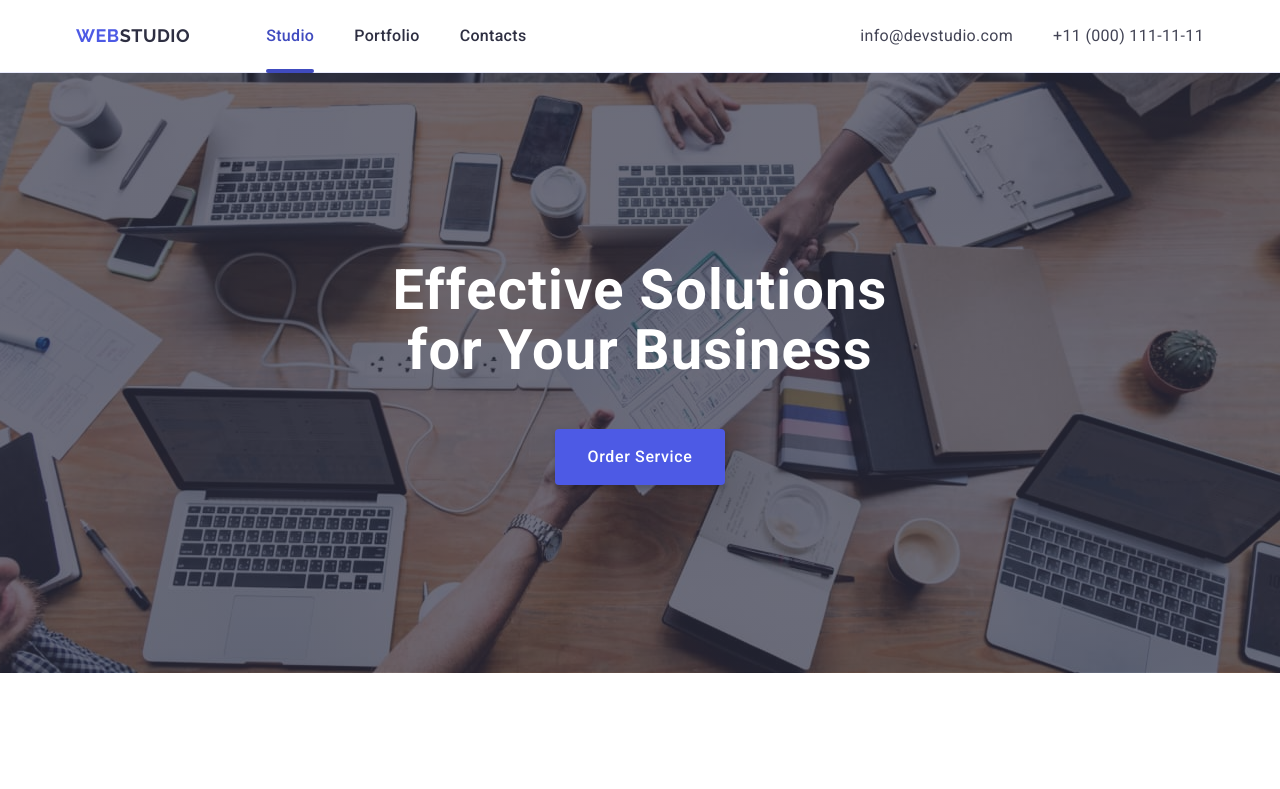
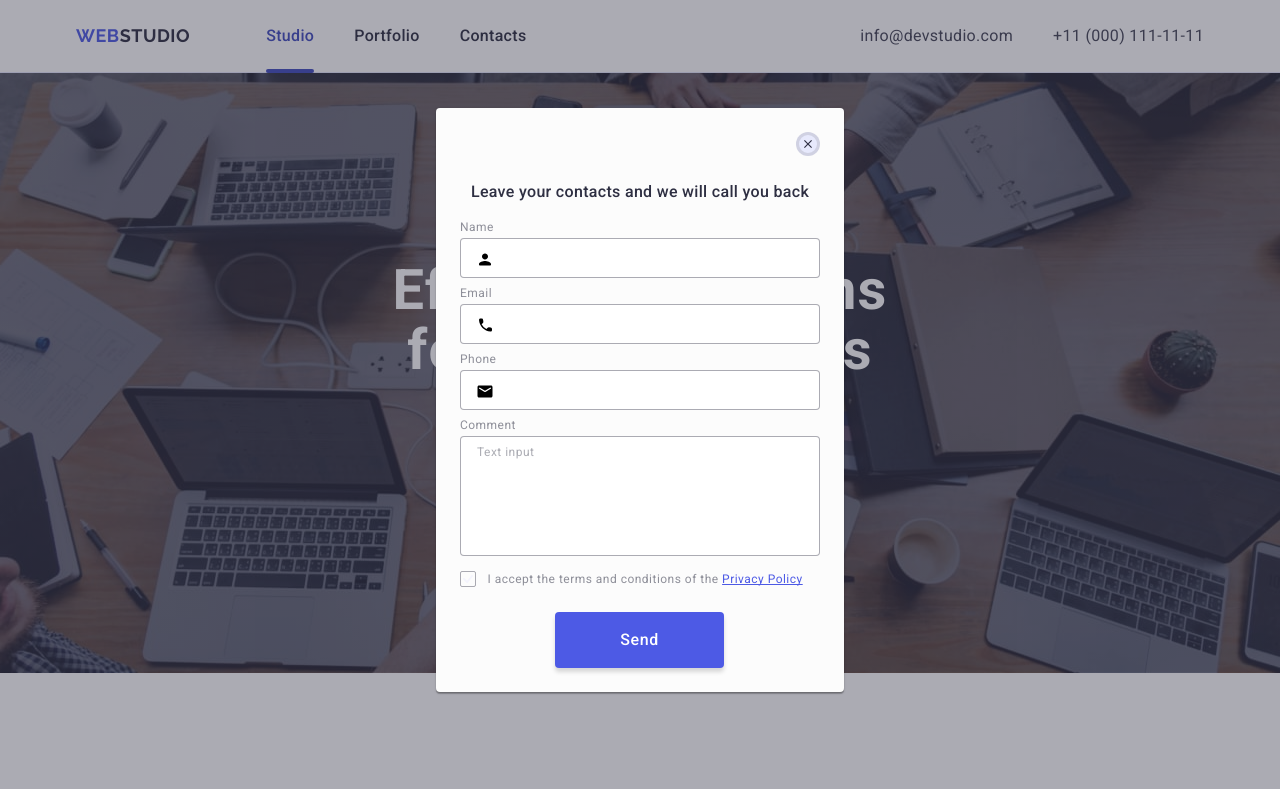
Before and after one commit to DanyloHutsu/goit-markup-hw-05, a plain HTML site: page index.html in a window 1280 px wide. Shown: the top 789 px of the page. Drawn offline with nearby package versions, Linux system fonts and the light colour scheme.

Commit message:
added edits

```diff
--- a/css/styles.css
+++ b/css/styles.css
@@ -583,7 +583,7 @@ overflow: hidden;
 }
 
 .modal-overlay{
-    background-color: rgba(0, 0, 0, 0.5);
+    background-color: rgba(46, 47, 66, 0.4);
     position: fixed;
     top: 0;
     left: 0;
@@ -593,6 +593,7 @@ z-index: 999;
 visibility: hidden;
 opacity: 0;
 pointer-events: none;
+transition: opacity 250ms cubic-bezier(0.4, 0, 0.2, 1), visibility 250ms cubic-bezier(0.4, 0, 0.2, 1) ;
 }
 
 .modal-overlay.is-open{
@@ -615,30 +616,51 @@ pointer-events: none;
             padding-left: 24px;
             padding-right: 24px;
             padding-bottom: 24px;
+            transition: transform 250ms cubic-bezier(0.4, 0, 0.2, 1);
+}
+
+.form-con-modal{
+    margin-bottom: 8px;
 }
 
 .btn-close {
     border: none;
     width: 24px;
     height: 24px;
-    border-radius: 100%;
+    border-radius: 50%;
         background-color: #e7e9fc;
         stroke-width: 1px;
-        stroke: rgba(0, 0, 0, 0.1);
+        border: solid rgba(0, 0, 0, 0.1);
+        padding: 0;
         position: absolute;
         top: 24px;
         right: 24px;
+        display: flex;
+        align-items: center;
+        justify-content: center;
+        cursor: pointer;
+        transition: background 250ms cubic-bezier(0.4, 0, 0.2, 1), border 250ms cubic-bezier(0.4, 0, 0.2, 1);
 }
 
 .btn-close:hover{
     background-color: #404bbf;
 }
 
+.btn-close:focus {
+    background-color: #404bbf;
+    border: none;
+}
+
 .close-icon{
     fill: #2e2f42;
+    transition: fill 250ms cubic-bezier(0.4, 0, 0.2, 1);
 }
 
 .btn-close:hover .close-icon{
+    fill: #fff;
+}
+
+.btn-close:focus .close-icon {
     fill: #fff;
 }
 
@@ -704,7 +726,7 @@ pointer-events: none;
         resize: none;
         padding-top: 8px;
         padding-left: 16px;
-        margin-bottom: 16px;
+        margin-bottom: 8;
 }
 
 .form-comment:focus{
--- a/index.html
+++ b/index.html
@@ -489,7 +489,7 @@
         </div>
       </div>
     </footer>
-    <div class="modal-overlay">
+    <div class="modal-overlay is-open">
       <div class="modal">
         <button class="btn-close" type="button">
           <svg class="close-icon" width="8" height="8">
@@ -498,6 +498,7 @@
         </button>
         <p class="form-text">Leave your contacts and we will call you back</p>
         <form class="form-modal">
+          <div class="form-con-modal">
             <label class="label-order-form" for="Name">Name</label>
             <div class="container-form-icons">
               <input class="order-form-input" type="text" id="Name" />
@@ -511,14 +512,18 @@
             <div class="container-form-icons">
               <input class="order-form-input" type="text" id="Email" />
               <svg class="form-icons" width="18" height="24">
-              <use href="./images/form-icons.svg#icon-phone-black-18dp-1"></use>
+                <use
+                  href="./images/form-icons.svg#icon-phone-black-18dp-1"
+                ></use>
               </svg>
             </div>
             <label class="label-order-form" for="Phone">Phone</label>
             <div class="container-form-icons">
               <input class="order-form-input" type="text" id="Phone" />
               <svg class="form-icons" width="18" height="24">
-              <use href="./images/form-icons.svg#icon-email-black-18dp-1"></use>
+                <use
+                  href="./images/form-icons.svg#icon-email-black-18dp-1"
+                ></use>
               </svg>
             </div>
             <div class="container-comment">
@@ -529,6 +534,8 @@
                 placeholder="Text input"
               ></textarea>
             </div>
+          </div>
+
           <div class="modal-con-checkbox">
             <input
               type="checkbox"
```
Lines whose indentation alone changed are shown as unchanged.
